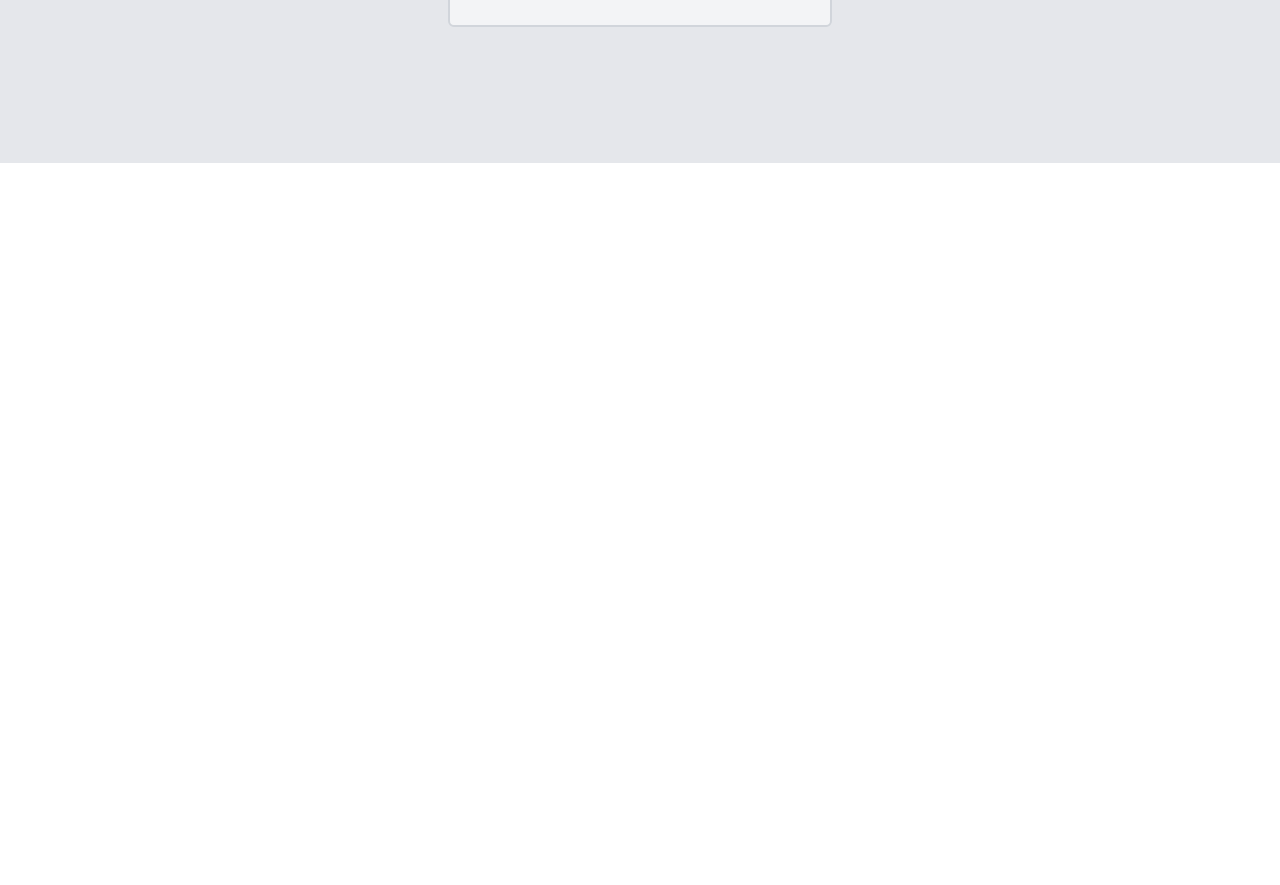
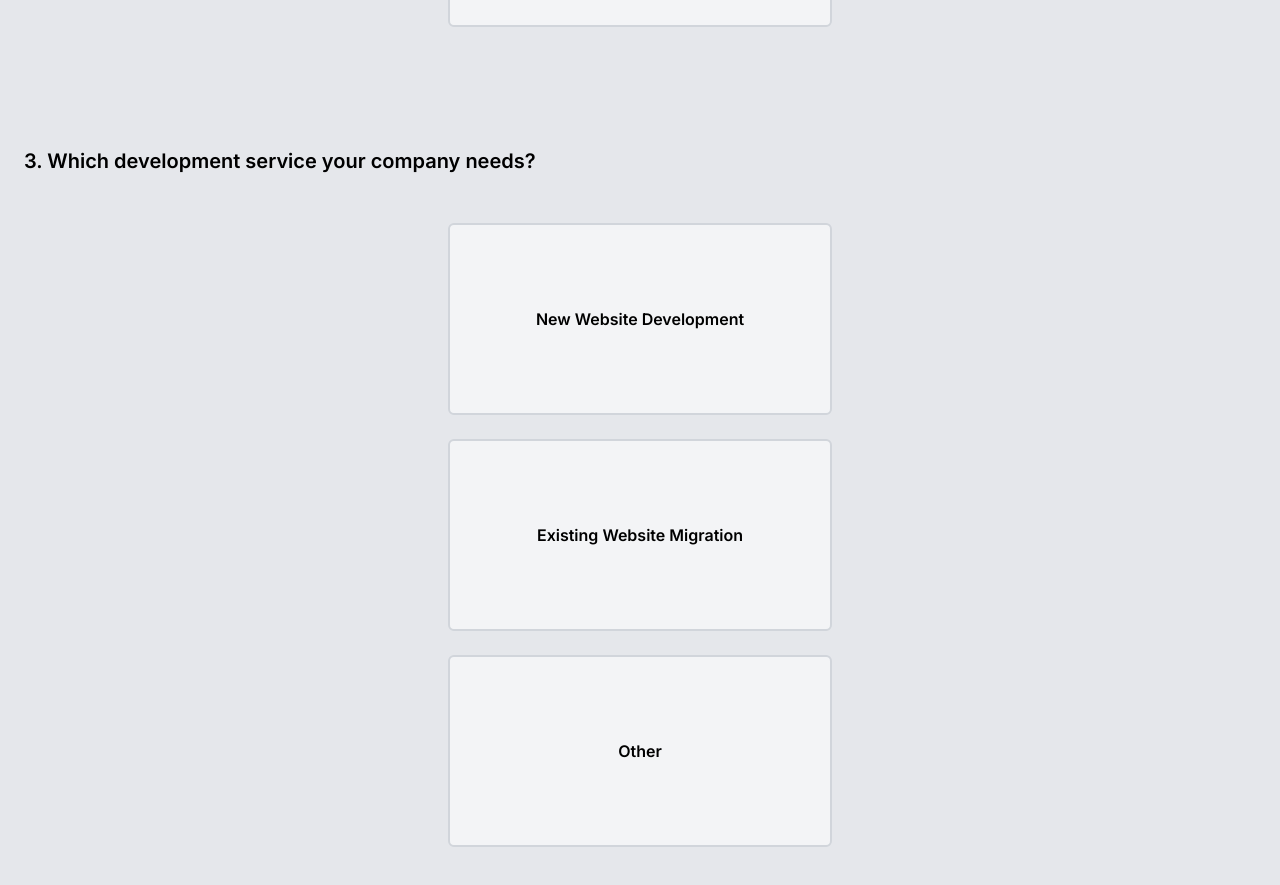
Before and after one commit to kevinshirley/quote-form, a Next.js app: page / in a window 1280 px wide. Shown: the part 900-1785 px from the top of the page. Before the commit the page ends 1063 px from the top, so only its background shows below. Built offline with nearby package versions, Linux system fonts and the light colour scheme.

Commit message:
Development service section

```diff
--- a/src/app/page.tsx
+++ b/src/app/page.tsx
@@ -29,6 +29,25 @@ export default function Home() {
           />
         </div>
       </div>
+      <div className='py-2 px-6 mb-20'>
+        <div className='mb-12'>
+          <h2 className='font-semibold text-xl'>3. Which development service your company needs?</h2>
+        </div>
+        <div className='flex flex-col items-center'>
+          <Card
+            title='New Website Development'
+            text=''
+          />
+          <Card
+            title='Existing Website Migration'
+            text=''
+          />
+          <Card
+            title='Other'
+            text=''
+          />
+        </div>
+      </div>
     </main>
   );
 }
```
